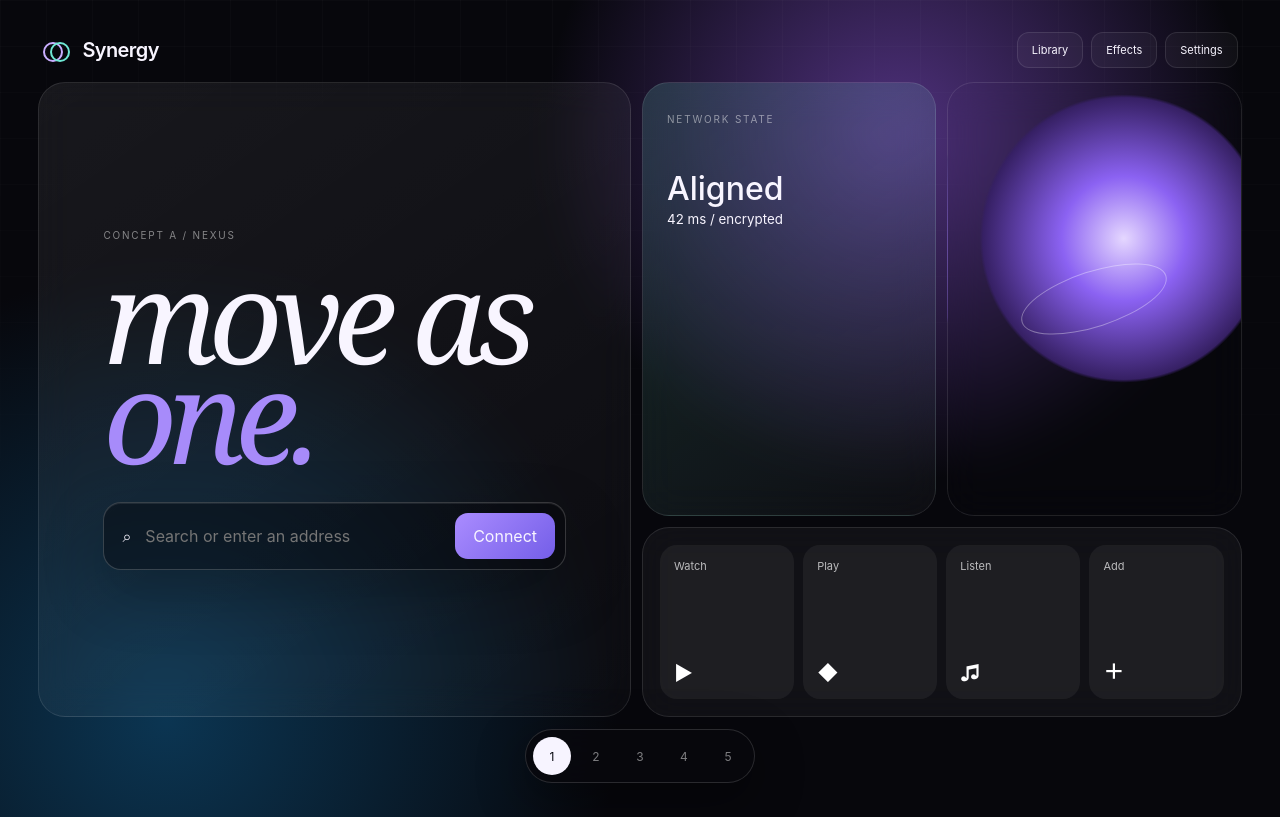
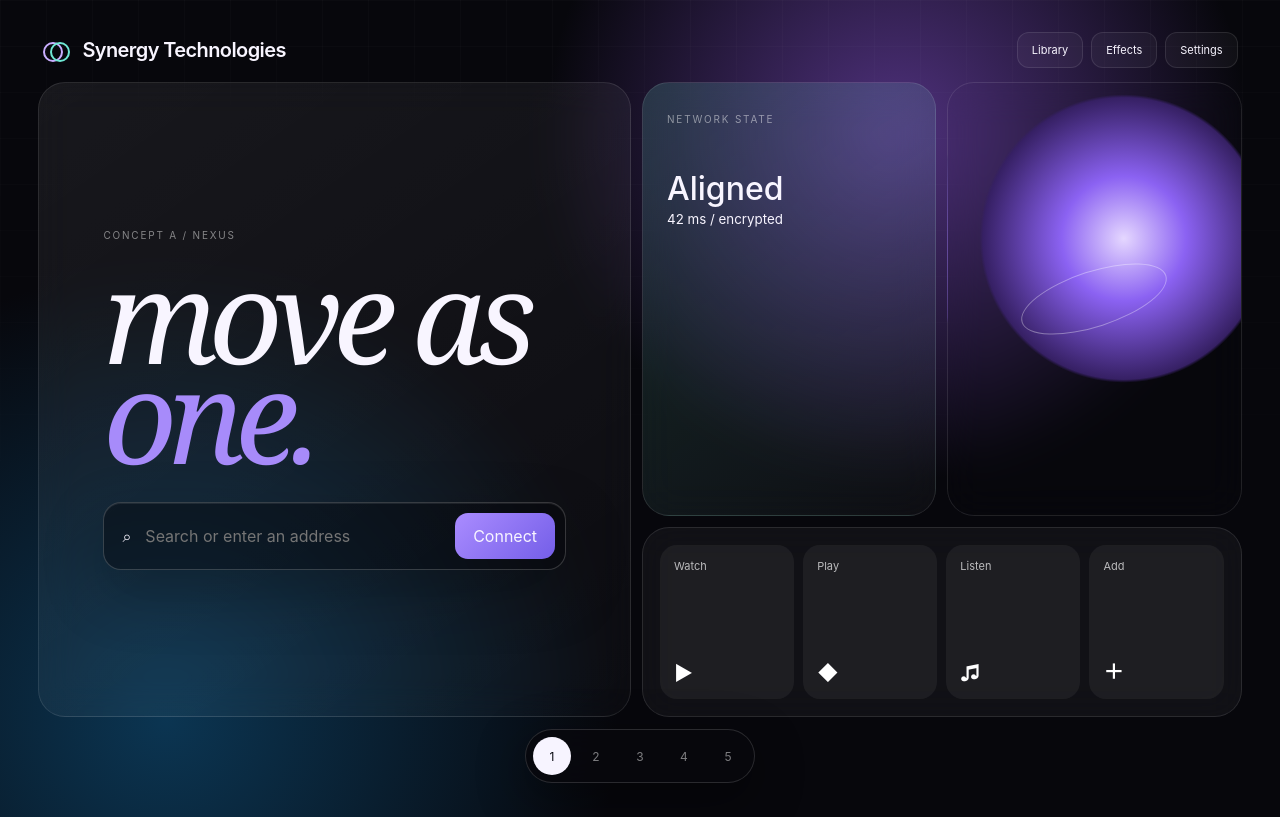
Before and after one commit to baseattackforce/atlas, a plain HTML site: page concepts/synergy.html in a window 1280 px wide. Drawn offline with Linux system fonts and the light colour scheme.

Commit message:
Standardize Synergy brand naming

```diff
--- a/concepts/synergy.html
+++ b/concepts/synergy.html
@@ -3,7 +3,7 @@
 <head>
   <meta charset="utf-8">
   <meta name="viewport" content="width=device-width, initial-scale=1">
-  <title>Synergy — five refined concepts</title>
+  <title>Synergy Technologies — five refined concepts</title>
   <style>
     :root { color-scheme: dark; font-family: Inter, ui-sans-serif, system-ui, -apple-system, BlinkMacSystemFont, "Segoe UI", sans-serif; }
     * { box-sizing: border-box; }
@@ -102,19 +102,19 @@
 <body>
   <main>
     <article class="concept a active" data-name="Nexus">
-      <div class="a-shell"><header class="a-nav"><div class="a-logo"><span class="a-mark"></span>Synergy</div><div class="a-nav-links"><button>Library</button><button>Effects</button><button>Settings</button></div></header><div class="a-grid"><section class="a-panel a-main"><span class="micro">Concept A / Nexus</span><h1 class="synergy-word">move as<br><span>one.</span></h1><div class="search a-search"><span>⌕</span><input aria-label="Search" placeholder="Search or enter an address"><button>Connect</button></div></section><section class="a-panel a-state"><span class="micro">Network state</span><strong>Aligned</strong><small>42 ms / encrypted</small></section><section class="a-panel a-orb" aria-label="Decorative network orbit"></section><section class="a-panel a-shortcuts"><div class="a-shortcut"><span>Watch</span><b>▶</b></div><div class="a-shortcut"><span>Play</span><b>◆</b></div><div class="a-shortcut"><span>Listen</span><b>♫</b></div><div class="a-shortcut"><span>Add</span><b>＋</b></div></section></div></div>
+      <div class="a-shell"><header class="a-nav"><div class="a-logo"><span class="a-mark"></span>Synergy Technologies</div><div class="a-nav-links"><button>Library</button><button>Effects</button><button>Settings</button></div></header><div class="a-grid"><section class="a-panel a-main"><span class="micro">Concept A / Nexus</span><h1 class="synergy-word">move as<br><span>one.</span></h1><div class="search a-search"><span>⌕</span><input aria-label="Search" placeholder="Search or enter an address"><button>Connect</button></div></section><section class="a-panel a-state"><span class="micro">Network state</span><strong>Aligned</strong><small>42 ms / encrypted</small></section><section class="a-panel a-orb" aria-label="Decorative network orbit"></section><section class="a-panel a-shortcuts"><div class="a-shortcut"><span>Watch</span><b>▶</b></div><div class="a-shortcut"><span>Play</span><b>◆</b></div><div class="a-shortcut"><span>Listen</span><b>♫</b></div><div class="a-shortcut"><span>Add</span><b>＋</b></div></section></div></div>
     </article>
     <article class="concept b" data-name="Event Horizon">
-      <div class="b-shell"><header class="b-head"><div class="b-brand">Synergy</div><span class="micro">Concept B / Event Horizon</span><nav><span>Explore</span><span>Library</span><span>Settings</span></nav></header><section class="b-stage"><div class="b-rings"></div><div class="b-copy"><h1 class="synergy-word"><small>One interface / infinite paths</small>synergy</h1><div class="search b-search"><input aria-label="Search" placeholder="Enter the network"><button>↗</button></div></div></section><footer class="b-foot"><span>Private session</span><span>Wisp connected</span><span>Chicago / 42 ms</span></footer></div>
+      <div class="b-shell"><header class="b-head"><div class="b-brand">Synergy Technologies</div><span class="micro">Concept B / Event Horizon</span><nav><span>Explore</span><span>Library</span><span>Settings</span></nav></header><section class="b-stage"><div class="b-rings"></div><div class="b-copy"><h1 class="synergy-word"><small>One interface / infinite paths</small>synergy</h1><div class="search b-search"><input aria-label="Search" placeholder="Enter the network"><button>↗</button></div></div></section><footer class="b-foot"><span>Private session</span><span>Wisp connected</span><span>Chicago / 42 ms</span></footer></div>
     </article>
     <article class="concept c" data-name="Flux">
-      <div class="c-shell"><aside class="c-rail"><strong>S</strong><button>⌂</button><button>◇</button><button>♫</button><button>⚙</button></aside><section class="c-main"><div class="c-wave"></div><header class="c-top"><span class="micro">Concept C / Flux</span><span class="c-live">● systems aligned</span></header><div class="c-hero"><h1 class="synergy-word">find your<br><em>flow.</em></h1><div class="search c-search"><span>⌕</span><input aria-label="Search" placeholder="Search, play, discover"><button>Open</button></div></div></section><aside class="c-side"><section class="c-metric"><span class="micro">Connection</span><h3>42 ms</h3><small>private / stable</small></section><section><span class="micro">Quick launch</span><div class="c-stack"><div>▶</div><div>◆</div><div>♫</div><div>＋</div></div></section></aside></div>
+      <div class="c-shell"><aside class="c-rail"><strong>S</strong><button>⌂</button><button>◇</button><button>♫</button><button>⚙</button></aside><section class="c-main"><div class="c-wave"></div><header class="c-top"><span class="micro">Synergy Technologies / Flux</span><span class="c-live">● systems aligned</span></header><div class="c-hero"><h1 class="synergy-word">find your<br><em>flow.</em></h1><div class="search c-search"><span>⌕</span><input aria-label="Search" placeholder="Search, play, discover"><button>Open</button></div></div></section><aside class="c-side"><section class="c-metric"><span class="micro">Connection</span><h3>42 ms</h3><small>private / stable</small></section><section><span class="micro">Quick launch</span><div class="c-stack"><div>▶</div><div>◆</div><div>♫</div><div>＋</div></div></section></aside></div>
     </article>
     <article class="concept d" data-name="Halo Grid">
-      <div class="d-shell"><header class="d-nav"><div class="d-brand">Synergy</div><span class="micro">Concept D / Halo Grid</span><nav><button>Library</button><button>Effects</button><button>Settings</button></nav></header><div class="d-grid"><section class="d-tile d-hero"><span class="micro">The connected web</span><h1 class="synergy-word">everything,<br>together.</h1><div class="search d-search"><span>⌕</span><input aria-label="Search" placeholder="Where to next?"><button>Go</button></div></section><section class="d-tile d-halo"><span class="micro">Network halo</span></section><section class="d-tile d-launch"><div><span>Video</span><b>▶</b></div><div><span>Games</span><b>◆</b></div><div><span>Sound</span><b>♫</b></div><div><span>More</span><b>＋</b></div></section></div></div>
+      <div class="d-shell"><header class="d-nav"><div class="d-brand">Synergy Technologies</div><span class="micro">Concept D / Halo Grid</span><nav><button>Library</button><button>Effects</button><button>Settings</button></nav></header><div class="d-grid"><section class="d-tile d-hero"><span class="micro">The connected web</span><h1 class="synergy-word">everything,<br>together.</h1><div class="search d-search"><span>⌕</span><input aria-label="Search" placeholder="Where to next?"><button>Go</button></div></section><section class="d-tile d-halo"><span class="micro">Network halo</span></section><section class="d-tile d-launch"><div><span>Video</span><b>▶</b></div><div><span>Games</span><b>◆</b></div><div><span>Sound</span><b>♫</b></div><div><span>More</span><b>＋</b></div></section></div></div>
     </article>
     <article class="concept e" data-name="Chromatic Quiet">
-      <div class="e-shell"><header class="e-head"><div class="e-brand">Synergy</div><div class="e-status">● private session</div></header><section class="e-center"><div class="e-glyph" aria-label="Synergy orbital symbol"></div><span class="micro">Concept E / Chromatic Quiet</span><h1 class="synergy-word">synergy</h1><div class="search e-search"><input aria-label="Search" placeholder="Search without the noise"><button>↗</button></div><div class="e-links"><span>Video</span><span>Games</span><span>Effects</span><span>Settings</span></div></section></div>
+      <div class="e-shell"><header class="e-head"><div class="e-brand">Synergy Technologies</div><div class="e-status">● private session</div></header><section class="e-center"><div class="e-glyph" aria-label="Synergy orbital symbol"></div><span class="micro">Concept E / Chromatic Quiet</span><h1 class="synergy-word">synergy</h1><div class="search e-search"><input aria-label="Search" placeholder="Search without the noise"><button>↗</button></div><div class="e-links"><span>Video</span><span>Games</span><span>Effects</span><span>Settings</span></div></section></div>
     </article>
   </main>
   <nav class="chooser" aria-label="Choose a Synergy concept"></nav>
@@ -126,7 +126,7 @@
       concepts.forEach((concept, i) => concept.classList.toggle('active', i === next));
       [...chooser.children].forEach((button, i) => button.classList.toggle('active', i === next));
       history.replaceState(null, '', `#${next + 1}`);
-      document.title = `Synergy concept ${next + 1} — ${concepts[next].dataset.name}`;
+      document.title = `Synergy Technologies concept ${next + 1} — ${concepts[next].dataset.name}`;
     }
     concepts.forEach((concept, index) => {
       const button = document.createElement('button');
```
